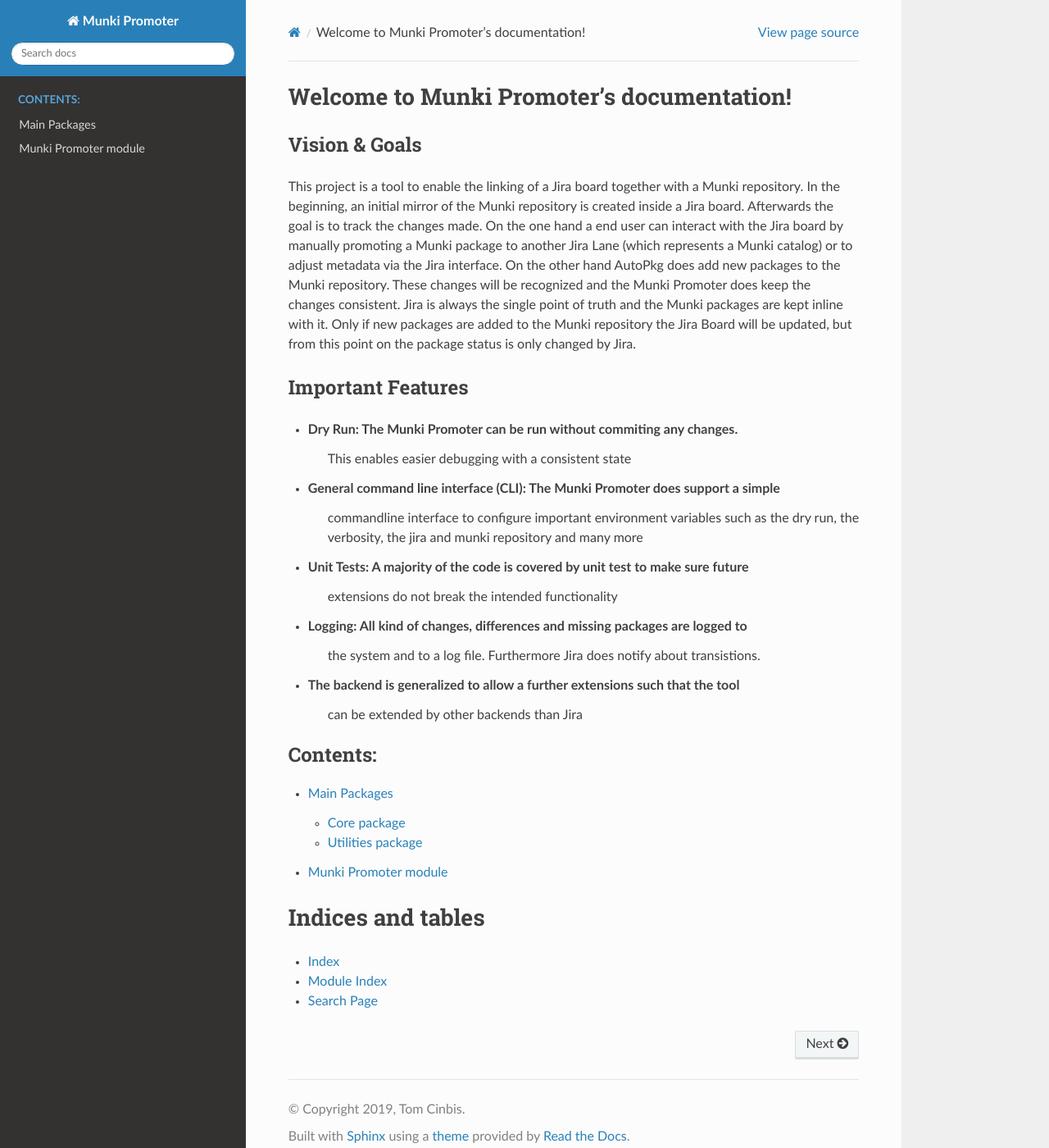
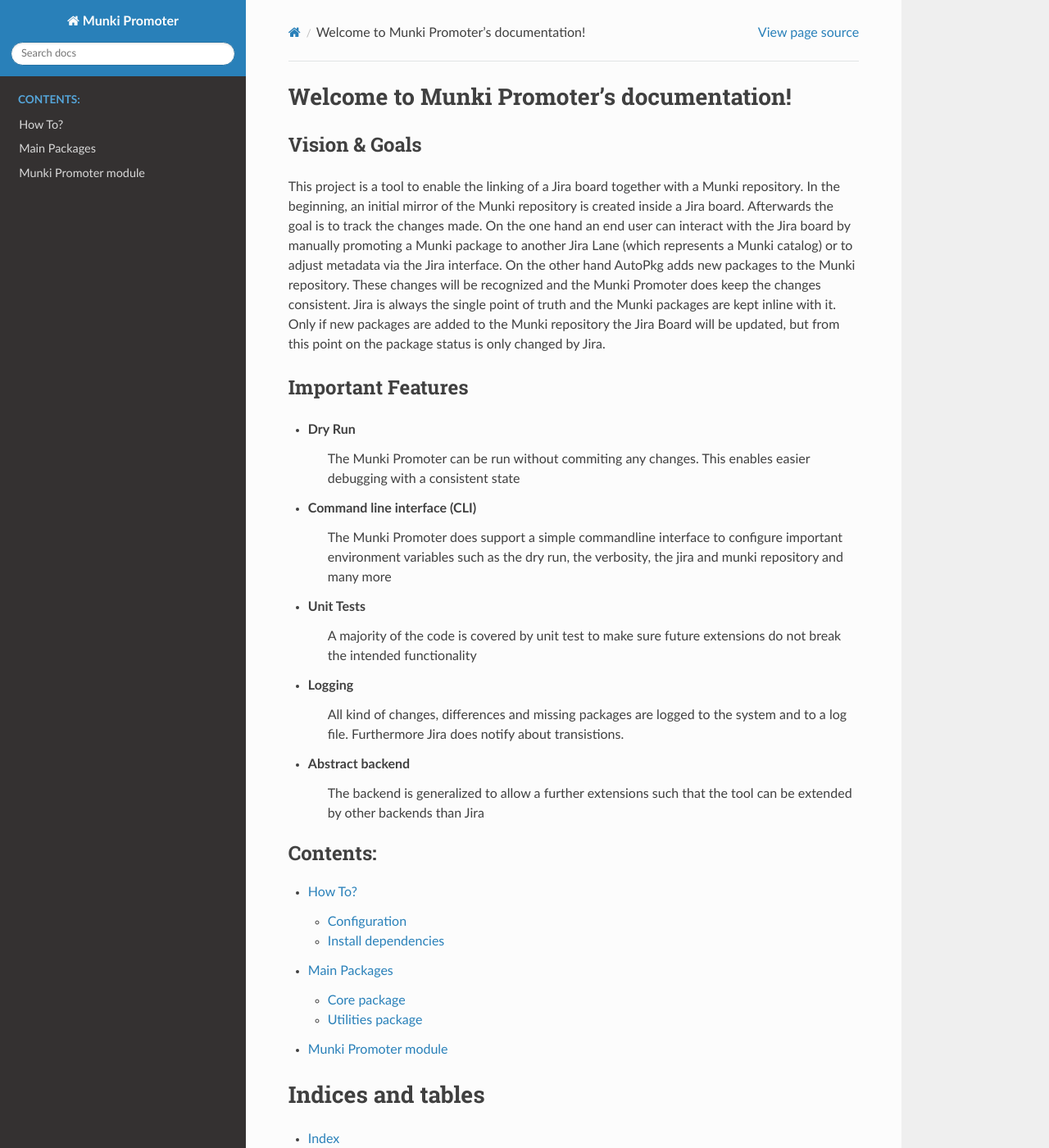
Before and after one commit to tcinbis/munkipromoter, a Sphinx documentation site: the page built from docs/index.rst, in a window 1280 px wide and 1400 px high. Shown: the whole window at 82% size. Built offline with Sphinx 7.4.7 and the Read the Docs theme 2.0.0, drawn with Linux system fonts in a browser that asks for light colours.

Commit message:
Adde config.rst, howto.rst and started to write how to guide
Signed-off-by: Tom Cinbis <tom.cinbis@unibas.ch>

```diff
--- /dev/null
+++ b/docs/howto.rst
@@ -0,0 +1,14 @@
+How To?
+==============
+
+.. toctree::
+   :maxdepth: 2
+   :caption: Contents:
+
+   config.rst
+
+
+
+
+Install dependencies
+--------------------
--- a/docs/index.rst
+++ b/docs/index.rst
@@ -7,10 +7,10 @@
 This project is a tool to enable the linking of a Jira board together with a
 Munki repository. In the beginning, an initial mirror of the Munki repository is
 created inside a Jira board. Afterwards the goal is to track the changes made.
-On the one hand a end user can interact with the Jira board by manually
+On the one hand an end user can interact with the Jira board by manually
 promoting a Munki package to another Jira Lane (which represents a Munki
 catalog) or to adjust metadata via the Jira interface. On the other hand AutoPkg
-does add new packages to the Munki repository. These changes will be recognized
+adds new packages to the Munki repository. These changes will be recognized
 and the Munki Promoter does keep the changes consistent. Jira is always the
 single point of truth and the Munki packages are kept inline with it. Only if
 new packages are added to the Munki repository the Jira Board will be updated,
@@ -19,27 +19,33 @@
 Important Features
 ------------------
 
-- Dry Run: The Munki Promoter can be run without commiting any changes.
+- Dry Run
+    The Munki Promoter can be run without commiting any changes.
     This enables easier debugging with a consistent state
 
-- General command line interface (CLI): The Munki Promoter does support a simple
+- Command line interface (CLI)
+    The Munki Promoter does support a simple
     commandline interface to configure important environment variables such as
     the dry run, the verbosity, the jira and munki repository and many more
 
-- Unit Tests: A majority of the code is covered by unit test to make sure future
+- Unit Tests
+    A majority of the code is covered by unit test to make sure future
     extensions do not break the intended functionality
 
-- Logging: All kind of changes, differences and missing packages are logged to
+- Logging
+    All kind of changes, differences and missing packages are logged to
     the system and to a log file. Furthermore Jira does notify about
     transistions.
 
-- The backend is generalized to allow a further extensions such that the tool
+- Abstract backend
+    The backend is generalized to allow a further extensions such that the tool
     can be extended by other backends than Jira
 
 .. toctree::
    :maxdepth: 2
    :caption: Contents:
 
+   howto.rst
    modules.rst
 
 
```
Also changed, not shown: docs/config.rst (added, +47 -0 lines).
